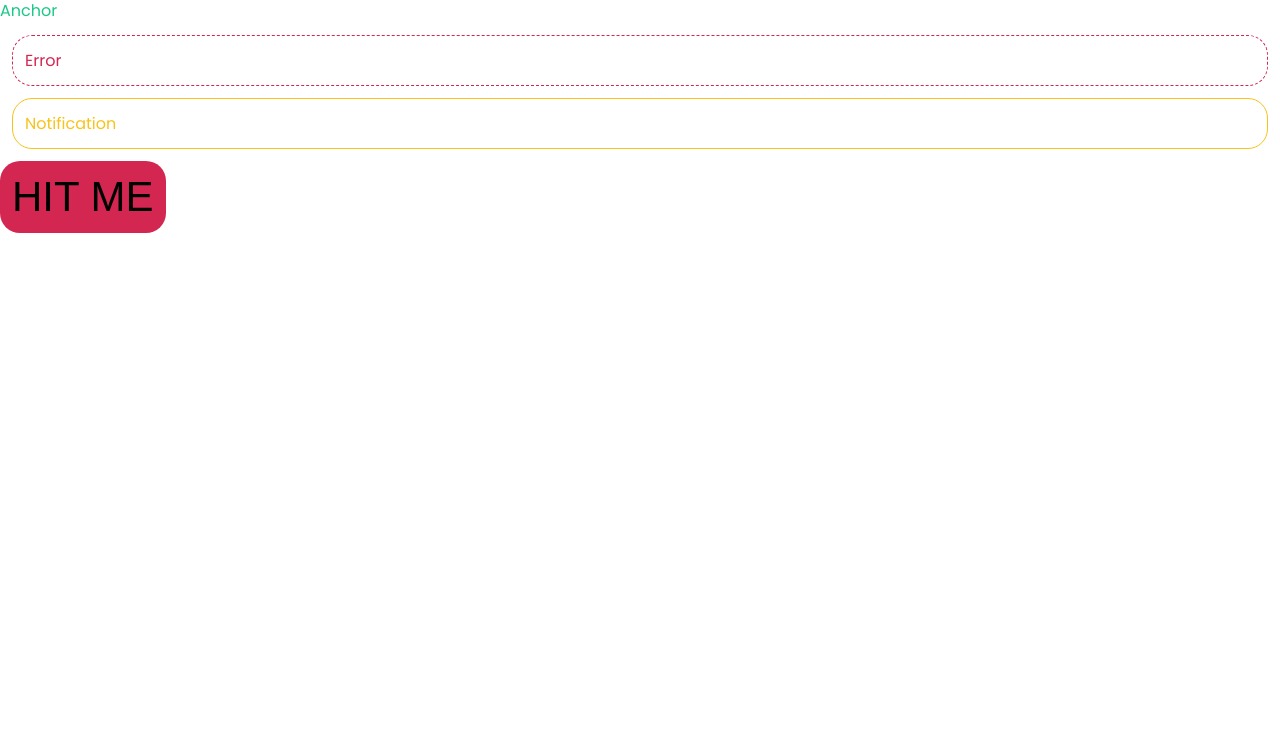
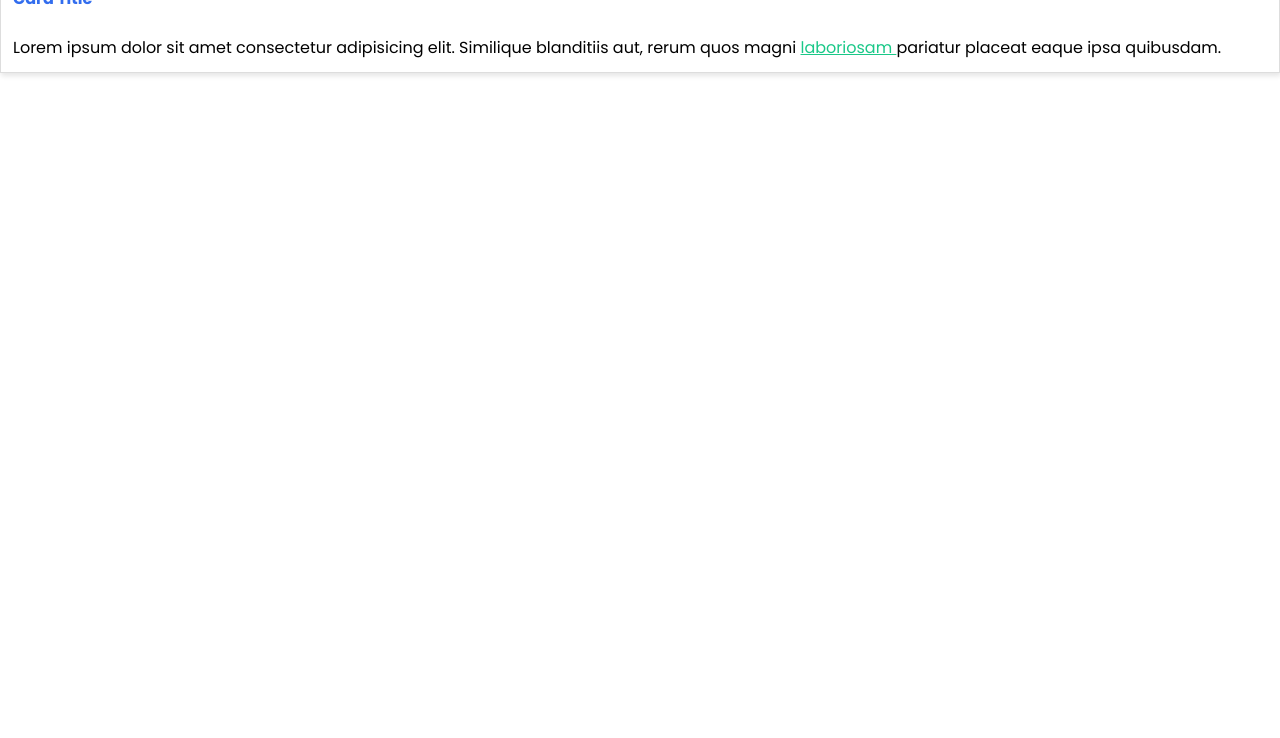
Before and after one commit to yerbaMatte/sass-test, a website: page index.html in a window 1280 px wide. Shown: the part 62-800 px from the top of the page. Drawn offline with Linux system fonts and the light colour scheme.

Commit message:
nested style elements

```diff
--- a/gulpfile.js
+++ b/gulpfile.js
@@ -2,11 +2,11 @@ const { watch, series, src, dest } = require('gulp');
 const sass = require('gulp-sass')(require('sass'));
 
 function buildStyles() {
-  return src('*.scss').pipe(sass()).pipe(dest('css'));
+  return src('shinobi/**/*.scss').pipe(sass()).pipe(dest('css'));
 }
 
 function watchTask() {
-  watch(['*.scss'], buildStyles);
+  watch(['shinobi/**/*.scss'], buildStyles);
 }
 
 exports.default = series(buildStyles, watchTask);
--- a/index.html
+++ b/index.html
@@ -7,10 +7,14 @@
     <link rel="stylesheet" href="./css/index.css" />
   </head>
   <body>
-    <h1>Test</h1>
-    <a href="#">Anchor</a>
-    <p class="error">Error</p>
-    <p class="notification">Notification</p>
-    <button id="glig">HIT ME</button>
+    <h2>Cards</h2>
+    <div class="card">
+      <h1 class="card-title">Card Title</h1>
+      <p class="card-body">
+        Lorem ipsum dolor sit amet consectetur adipisicing elit. Similique
+        blanditiis aut, rerum quos magni <a href="#"> laboriosam </a> pariatur
+        placeat eaque ipsa quibusdam.
+      </p>
+    </div>
   </body>
 </html>
--- a/index.scss
+++ b/shinobi/_base.scss
@@ -1,6 +1,5 @@
 // import google font
 @import url('https://fonts.googleapis.com/css2?family=Poppins:ital,wght@0,100;0,200;0,300;0,400;0,500;0,600;0,700;0,800;0,900;1,100;1,200;1,300;1,400;1,500;1,600;1,700;1,800;1,900&display=swap');
-@import '_variables';
 
 /* reset styles */
 * {
--- a/_variables.scss
+++ b/shinobi/_variables.scss
@@ -12,3 +12,9 @@ $base-margin: 0.75rem;
 // borders
 $base-border-thickness: 1px;
 $base-border-radius: 20px;
+
+// box-shadow
+$base-box-shadow: 1px 3px 5px rgba(0, 0, 0, 0.1);
+
+// font sizes
+$base-font-size: 1rem;
--- /dev/null
+++ b/shinobi/components/_card.scss
@@ -0,0 +1,20 @@
+.card {
+  display: block;
+  padding: $base-padding;
+  border: $base-border-thickness solid #ddd;
+  box-shadow: $base-box-shadow;
+
+  .card-title {
+    font-size: $base-font-size;
+    padding-bottom: $base-padding;
+    font-weight: bold;
+  }
+
+  .card-body {
+    font-size: $base-font-size;
+
+    a {
+      text-decoration: underline;
+    }
+  }
+}
--- /dev/null
+++ b/shinobi/index.scss
@@ -0,0 +1,10 @@
+//variables and functions
+@import 'variables';
+
+//base & layout
+@import 'base';
+
+//colors
+
+//components (buttons, cards, navbars...)
+@import 'components/card'; //utilities (mrg, pd, opacity... )
```
Also changed, not shown: css/index.css.
